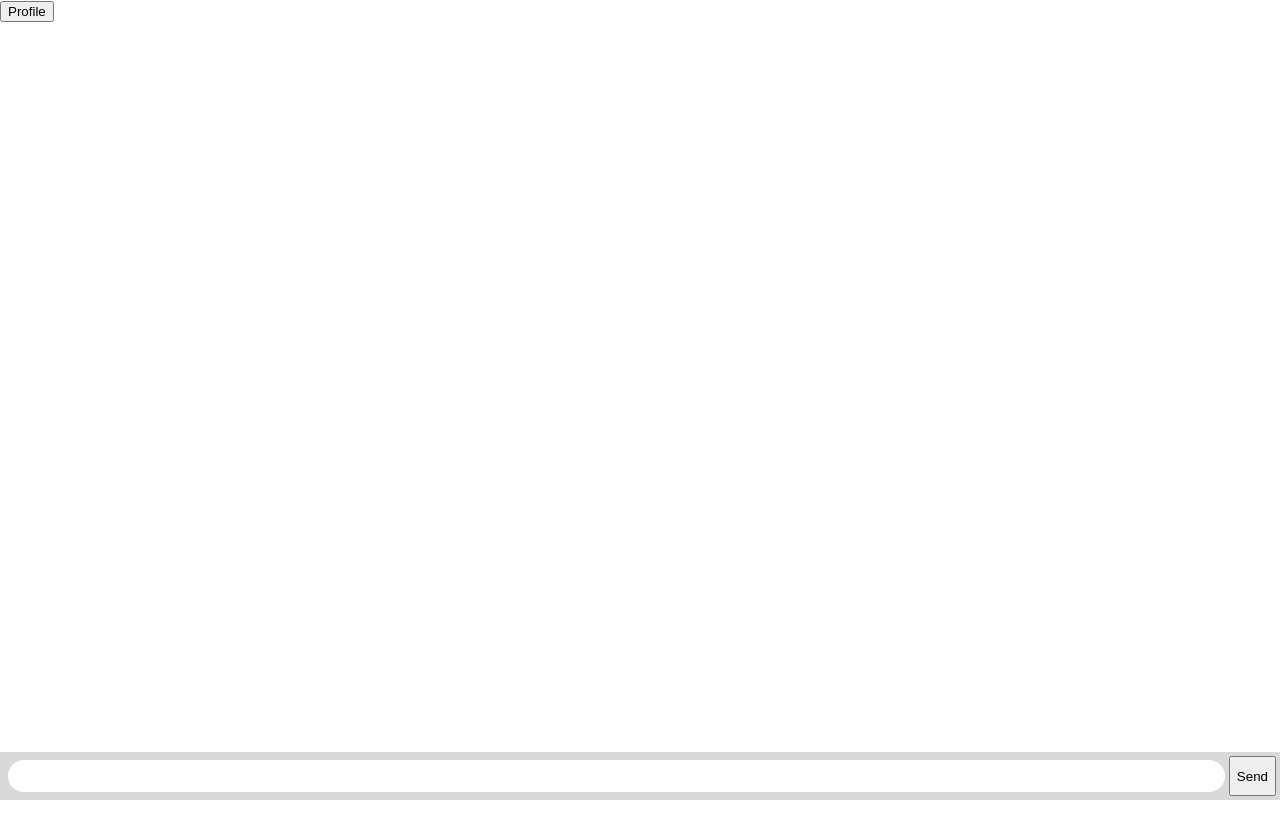
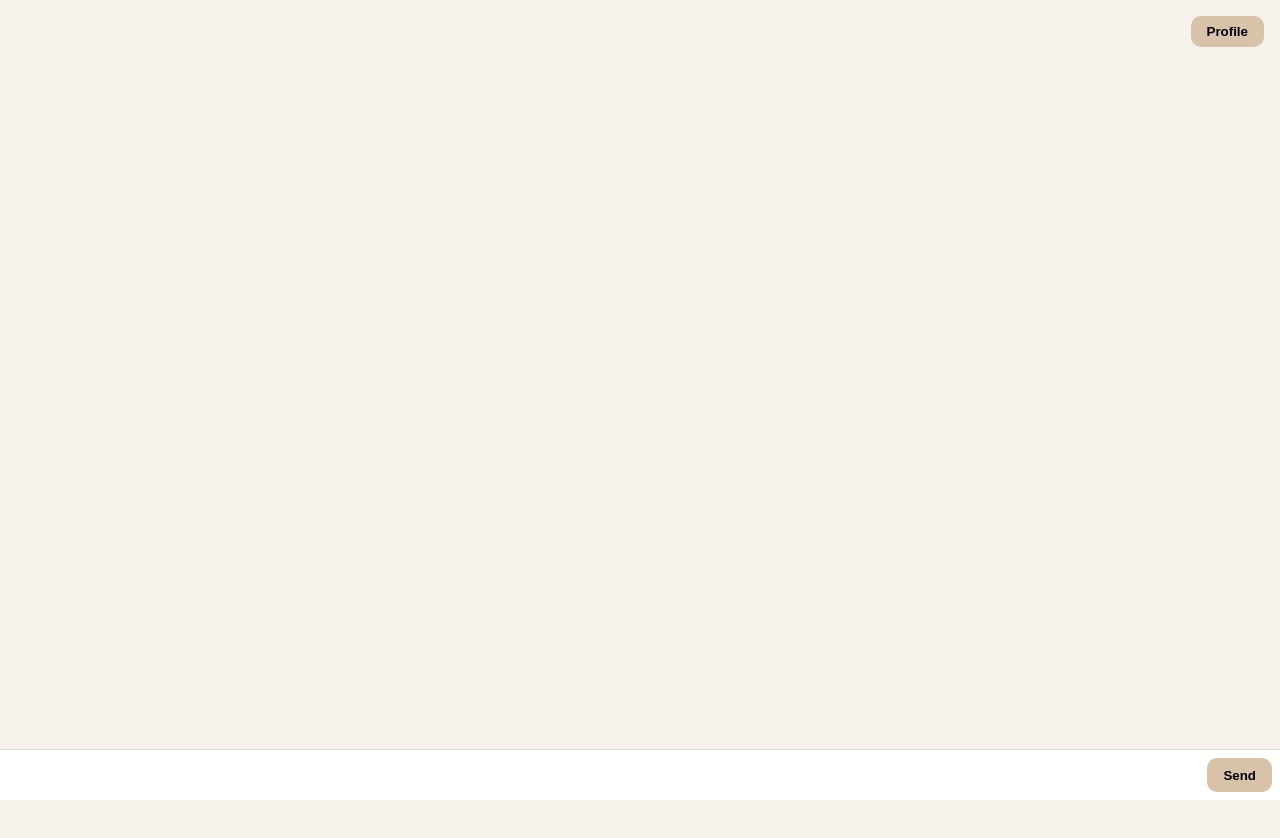
Before and after one commit to 1tssayzy/Whitty, a website: page pages/chat.html in a window 1280 px wide. Before the commit the page ends 800 px from the top, so only its background shows below. Drawn offline with nearby package versions, Linux system fonts and the light colour scheme.

Commit message:
append your username in chat and added a style for chat

```diff
--- a/chat/client.js
+++ b/chat/client.js
@@ -12,22 +12,16 @@ socket.on("user_info", (data) => {
 });
 socket.on("new_message", (data) => {
   const messageElement = document.createElement("div");
-  messageElement.textContent = `${data.username}: ${data.message}`;
+  messageElement.textContent = `@${data.username} : ${data.message}`;
   document.body.appendChild(messageElement);
 });
-socket.on("message", (message) => {
-  const messageElement = document.createElement("div");
-  messageElement.textContent = message;
-  document.body.appendChild(loginmessageElement);
-});
+
 form.addEventListener("submit", (e) => {
   e.preventDefault();
   if (input.value) {
     socket.emit("sendMessage", input.value);
-    console.log("Message sent:", input.value);
+    console.log("Message sent :", input.value);
     const messageElement = document.createElement("div");
-    messageElement.textContent = input.value;
-    document.body.appendChild(messageElement);
     input.value = "";
   }
 });
--- a/package.json
+++ b/package.json
@@ -1,5 +1,5 @@
 {
-  "name": "whitty",
+  "name": "Whitty",
   "version": "1.0.0",
   "description": "",
   "main": "server.js",
--- a/styles/chat.css
+++ b/styles/chat.css
@@ -1,10 +1,113 @@
- body { margin: 0; padding-bottom: 3rem; font-family: -apple-system, BlinkMacSystemFont, "Segoe UI", Roboto, Helvetica, Arial, sans-serif; }
+/* Общие стили */
+body {
+    margin: 0;
+    padding-bottom: 3.5rem; /* место под форму чата */
+    font-family: -apple-system, BlinkMacSystemFont, "Segoe UI", Roboto, Helvetica, Arial, sans-serif;
+    background-color: #f6f2eb;
+    color: #333;
+    display: flex;
+    flex-direction: column;
+    min-height: 100vh;
+}
 
-      #formChat { background: rgba(0, 0, 0, 0.15); padding: 0.25rem; position: fixed; bottom: 0; left: 0; right: 0; display: flex; height: 3rem; box-sizing: border-box; backdrop-filter: blur(10px); }
-      #input { border: none; padding: 0 1rem; flex-grow: 1; border-radius: 2rem; margin: 0.25rem; }
-      #input:focus { outline: none; }
-      #form > button { background: #333; border: none; padding: 0 1rem; margin: 0.25rem; border-radius: 3px; outline: none; color: #fff; }
+/* Список сообщений */
+#messages {
+    list-style-type: none;
+    margin: 0;
+    padding: 1rem;
+    flex: 1;
+    overflow-y: auto;
+    display: flex;
+    flex-direction: column;
+}
 
-      #messages { list-style-type: none; margin: 0; padding: 0; }
-      #messages > li { padding: 0.5rem 1rem; }
-      #messages > li:nth-child(odd) { background: #efefef; }
+/* Сообщения */
+#messages li {
+    padding: 0.5rem 1rem;
+    margin-bottom: 0.5rem;
+    background: #fff;
+    border-radius: 10px;
+    box-shadow: 0 1px 3px rgba(0,0,0,0.05);
+    word-break: break-word;
+}
+
+#messages li:nth-child(odd) {
+    background: #efefef;
+}
+
+/* Форма чата */
+#formChat {
+    position: fixed;
+    bottom: 0;
+    left: 0;
+    right: 0;
+    display: flex;
+    padding: 0.5rem;
+    background: rgba(255, 255, 255, 0.95);
+    border-top: 1px solid #ddd;
+    box-sizing: border-box;
+    backdrop-filter: blur(10px);
+    z-index: 10;
+}
+
+/* Поле ввода */
+#input {
+    flex: 1;
+    padding: 0.5rem 1rem;
+    margin-right: 0.5rem;
+    border: none;
+    border-radius: 2rem;
+    outline: none;
+    background: #fff;
+    font-size: 1rem;
+}
+
+/* Кнопка отправки */
+#formChat > button {
+    background: #d8c3aa;
+    border: none;
+    padding: 0.5rem 1rem;
+    border-radius: 10px;
+    color: #000;
+    font-weight: bold;
+    cursor: pointer;
+    transition: background 0.2s ease;
+}
+
+#formChat > button:hover {
+    background: #c6ad92;
+}
+
+/* Кнопка профиля */
+#profile {
+    position: absolute;
+    top: 1rem;
+    right: 1rem;
+    background: #d8c3aa;
+    border: none;
+    padding: 0.5rem 1rem;
+    border-radius: 10px;
+    font-weight: bold;
+    cursor: pointer;
+    z-index: 20;
+}
+
+#profile:hover {
+    background: #c6ad92;
+}
+
+/* Адаптив */
+@media (max-width: 600px) {
+    #input {
+        padding: 0.5rem;
+        font-size: 0.9rem;
+    }
+    #formChat > button {
+        padding: 0.4rem 0.8rem;
+        font-size: 0.9rem;
+    }
+    #profile {
+        padding: 0.4rem 0.8rem;
+        font-size: 0.9rem;
+    }
+}
--- a/styles/style.css
+++ b/styles/style.css
@@ -1,86 +1,77 @@
-* {
-  box-sizing: border-box;
-  font-family: 'Segoe UI', sans-serif;
+/* Общие стили */
+body {
   margin: 0;
-  padding: 0;
+  font-family: Arial, sans-serif;
+  background-color: #f6f2eb; /* бежевый фон */
+  display: flex;
+  flex-direction: column;
+  height: 100vh;
+  color: #333;
 }
 
-body {
-  background-color: #f3efe9; /* не белый, а мягкий тёплый беж */
-  display: flex;
-  justify-content: center;
-  align-items: center;
-  height: 100vh;
+/* Список сообщений */
+#messages {
+  list-style-type: none;
+  margin: 0;
+  padding: 1rem;
+  flex: 1;
+  overflow-y: auto;
 }
 
-.container {
-  background-color: #ffffff; /* чисто белая форма */
-  border-radius: 20px;
-  border: 1px solid rgba(0, 0, 0, 0.05); /* тонкая мягкая граница */
-  box-shadow: 0 12px 24px rgba(0, 0, 0, 0.08); /* лёгкая тень */
-  padding: 40px;
-  width: 100%;
-  max-width: 400px;
-  text-align: center;
-  transition: box-shadow 0.3s ease;
+#messages li {
+  padding: 0.5rem 1rem;
+  margin-bottom: 0.5rem;
+  background: #fff;
+  border-radius: 10px;
+  box-shadow: 0 1px 3px rgba(0,0,0,0.05);
 }
 
-.container:hover {
-  box-shadow: 0 16px 32px rgba(0, 0, 0, 0.1); /* небольшая анимация при наведении */
+/* Форма отправки сообщений */
+#formChat {
+  display: flex;
+  background: #f6f2eb;
+  padding: 0.5rem;
+  border-top: 1px solid #ddd;
 }
 
-h2 {
-  margin-bottom: 24px;
-  font-size: 24px;
-  color: #3c3c3c;
+#input {
+  flex: 1;
+  padding: 0.5rem;
+  border: none;
+  border-radius: 10px;
+  margin-right: 0.5rem;
+  outline: none;
+  background: #fff;
 }
 
-form {
-  display: flex;
-  flex-direction: column;
+#formChat button {
+  background: #d8c3aa; /* мягкий бежево-коричневый */
+  border: none;
+  padding: 0.5rem 1rem;
+  border-radius: 10px;
+  color: #000;
+  cursor: pointer;
+  font-weight: bold;
+  transition: background 0.2s ease;
 }
 
-input {
-  padding: 12px;
-  margin-bottom: 16px;
-  border: 1px solid #e0dcd5;
-  border-radius: 8px;
-  background-color: #fefefe;
-  font-size: 16px;
+#formChat button:hover {
+  background: #c6ad92;
 }
 
-input:focus {
-  outline: none;
-  border-color: #d6c6b8;
-  background-color: #fffdfb;
+/* Кнопка профиля */
+#profile {
+  position: absolute;
+  top: 1rem;
+  right: 1rem;
+  background: #d8c3aa;
+  border: none;
+  padding: 0.5rem 1rem;
+  border-radius: 10px;
+  font-weight: bold;
+  cursor: pointer;
 }
 
-button {
-  padding: 12px;
-  background-color: #d6c6b8;
-  color: white;
-  font-size: 16px;
-  border: none;
-  border-radius: 8px;
-  cursor: pointer;
-  transition: background-color 0.2s ease-in-out;
+#profile:hover {
+  background: #c6ad92;
 }
-
-button:hover {
-  background-color: #c8b7a5;
-}
-
-p {
-  margin-top: 16px;
-  font-size: 14px;
-  color: #555;
-}
-
-a {
-  color: #a89078;
-  text-decoration: none;
-}
-
-a:hover {
-  text-decoration: underline;
-}
```
Also changed, not shown: pages/profile.html (+9 -1 lines), 1 other file.
